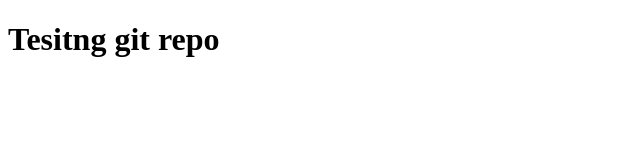
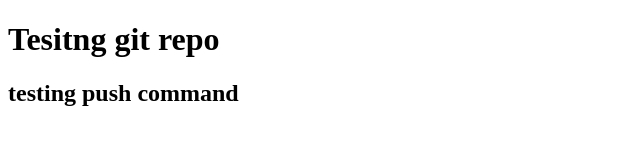
Before and after one commit to Jafar463746/BookSellingSite, a plain HTML site: page frontEnd/index.html in a window 1280 px wide. Shown: the whole page, without its empty margins (0-640 px from the left). Drawn offline with Linux system fonts and the light colour scheme.

Commit message:
test push command

```diff
--- a/frontEnd/index.html
+++ b/frontEnd/index.html
@@ -7,5 +7,6 @@
   </head>
   <body>
     <h1>Tesitng git repo</h1>
+    <h2>testing push command</h2>
   </body>
 </html>
```
